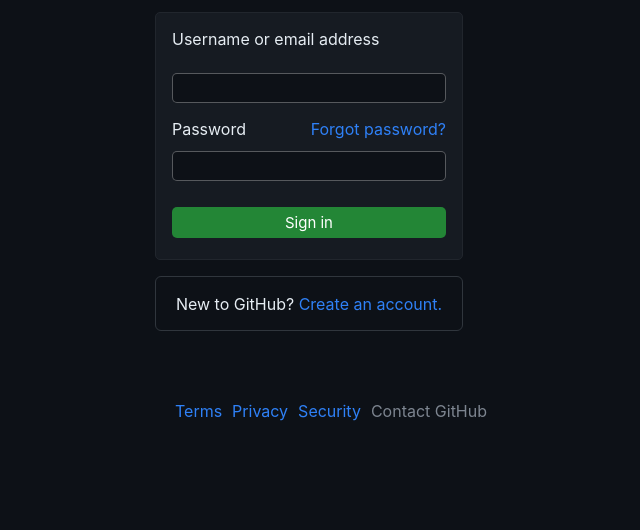
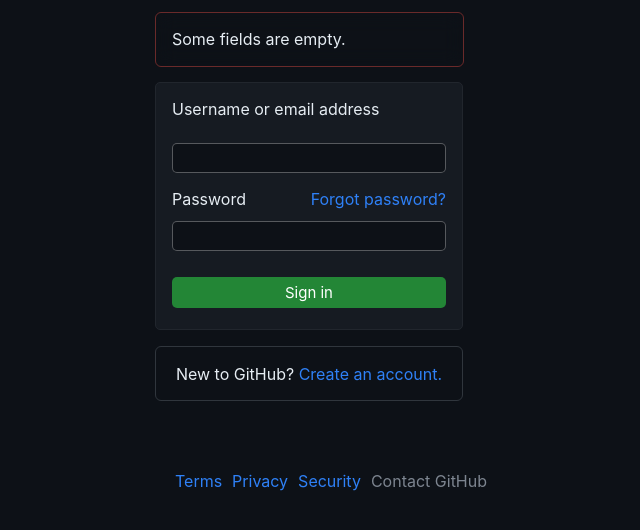
Before and after one commit to jainam03/Github-signin-page-clone, a plain HTML site: page index.html in a window 1280 px wide. Both pictures are taken after a click on the input "Sign in". Shown: the part 140-670 px from the top of the page, without its empty margins (309-949 px from the left). Drawn offline with Linux system fonts and the light colour scheme.

Commit message:
some changes

```diff
--- a/index.html
+++ b/index.html
@@ -26,23 +26,26 @@
             <div class="auth-form-header">
                 <p>Sign in to GitHub</p>
             </div>
+
+            <div class="error-container" id="error-container" >
+                Some fields are empty.
+            </div>
             <div class="auth-form">
 
                 <div class="auth-form-body">
                     <form action="/">
                         <label for="">Username or email address</label>
                         <br> <br>
-                        <input type="email" name="login" autocapitalize="off" autocorrect="off" autocomplete="username"
-                            autofocus="autofocus">
+                        <input type="email" name="email" id="email" autocapitalize="off" autocorrect="off" autocomplete="username" autofocus="autofocus" autocomplete>
+                        <div class="password-container">
+                            <label for="password">Password</label>
+                            <a href="#">Forgot password?</a>
+                        </div>
+                        <input type="password" id="password" autocomplete>
                     </form>
 
-                    <div class="password-container">
-                        <label for="password">Password</label>
-                        <a href="#">Forgot password?</a>
-                    </div>
-                    <input type="password">
 
-                    <input type="submit" value="Sign in" class="submit-btn">
+                    <input type="submit" value="Sign in" class="submit-btn" id="submit-btn" onclick="signinEvent()">
                 </div>
 
             </div>
@@ -55,11 +58,12 @@
                     <li><a href="">Terms</a></li>
                     <li><a href="">Privacy</a></li>
                     <li><a href="">Security</a></li>
-                    <li><a href="" class="contact-github" >Contact GitHub</a></li>
+                    <li><a href="" class="contact-github">Contact GitHub</a></li>
                 </ul>
             </div>
         </main>
     </div>
+    <script src="./script.js"></script>
 </body>
 
 </html>
--- a/script.js
+++ b/script.js
@@ -0,0 +1,20 @@
+// let submitBtn = document.getElementById('submit-btn')
+
+// submitBtn.addEventListener('click', () => {
+//     alert("Arey baba clone hai ye. 😂")
+// })
+
+let emailField = document.getElementById('email').value
+let passwordField = document.getElementById('password').value
+
+function signinEvent() {
+    // alert("Arey baba clone hai ye. 😂")
+
+    if(emailField === "" || passwordField === "") {
+        // alert("Fields are empty")
+        document.getElementById('error-container').style.display = 'block'
+
+    } else {
+        alert("Arey baba clone hai ye. 😂")
+    }
+}
--- a/style.css
+++ b/style.css
@@ -40,6 +40,25 @@ body {
     font-weight: normal;
     font-size: 24px;
     letter-spacing: -0.5px;
+}
+
+.main-container .error-container {
+    display: flex;
+    justify-content: center;
+
+    width: 309px;
+    height: 55px;
+
+    margin: 15px 0 8px;
+    padding: 16px;
+
+    /* background-image: linear-gradient( var(#631c03), var(#) ); */
+    background: linear-gradient(var(rgba(248,81,73,0.1)), var(rgba(248,81,73,0.1)));
+    backdrop-filter: blur(10px);
+    border: 1px solid rgba(248,81,73,0.4);
+    border-radius: 6px;
+
+    display: none;
 }
 
 .main-container .auth-form {
```
